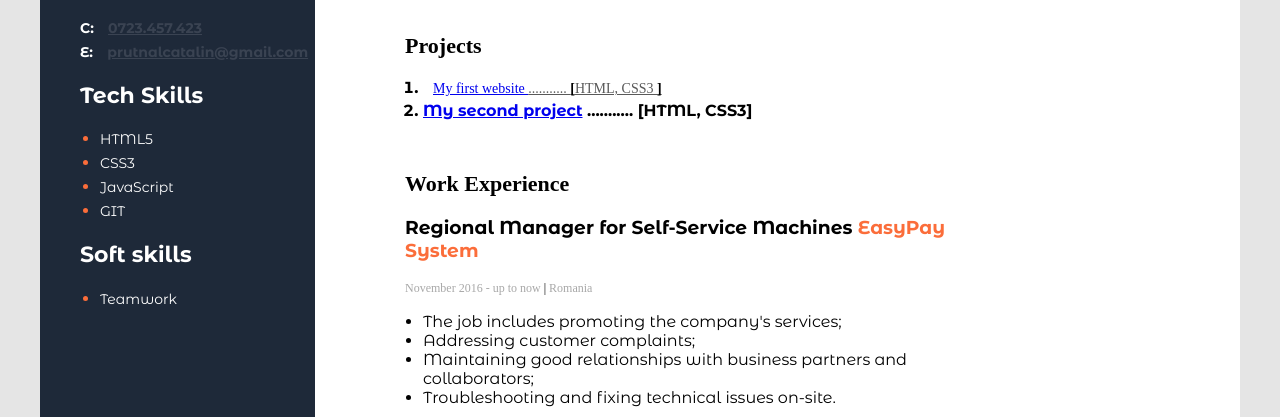
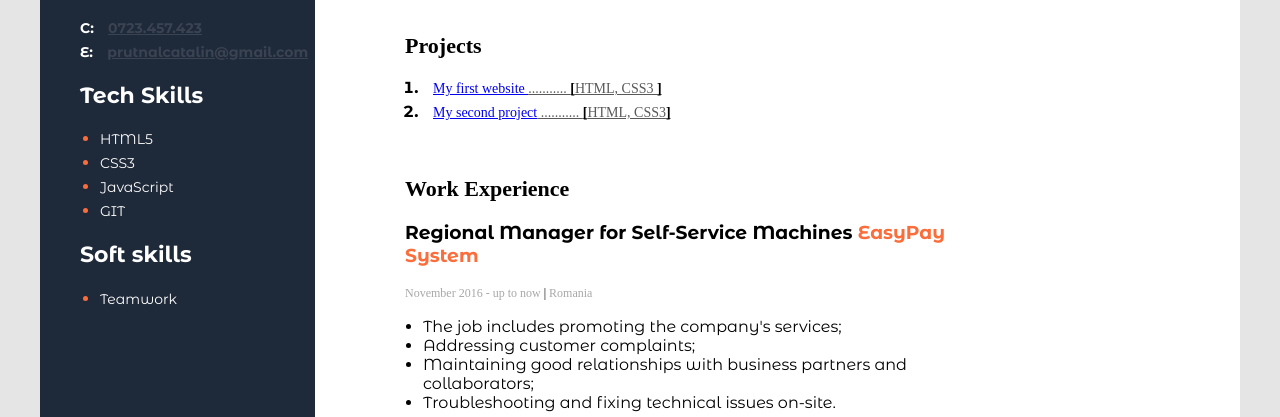
Before and after one commit to Shtampy/Resume_Prutnal.github.io, a plain HTML site: page index.html in a window 1280 px wide. Shown: the part 383-800 px from the top of the page. Drawn offline with Linux system fonts and the light colour scheme.

Commit message:
Update index.html

```diff
--- a/index.html
+++ b/index.html
@@ -81,7 +81,7 @@
                       </span>
                       </li>
                        <li>
-                        <span>
+                        <span class="projects-item">
                         <a href="https://shtampy.github.io/Resume_Prutnal.github.io/index">My second project</a>
                         ...........
                         <span class="bracket">[</span>HTML, CSS3<span class="bracket">]</span>
```
